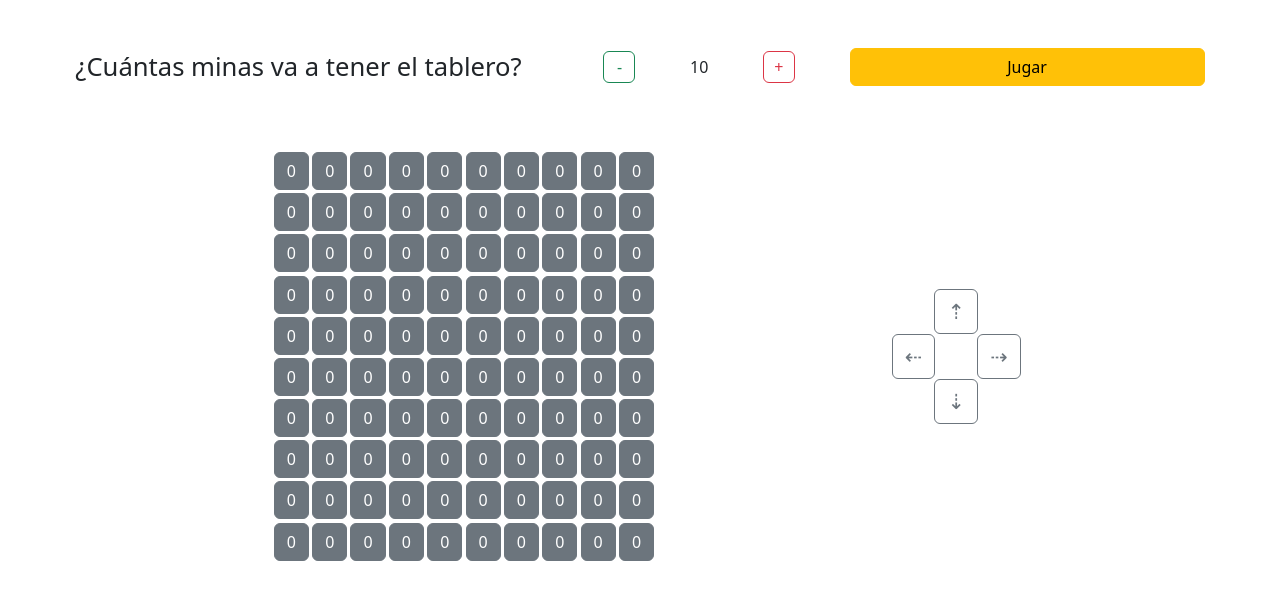
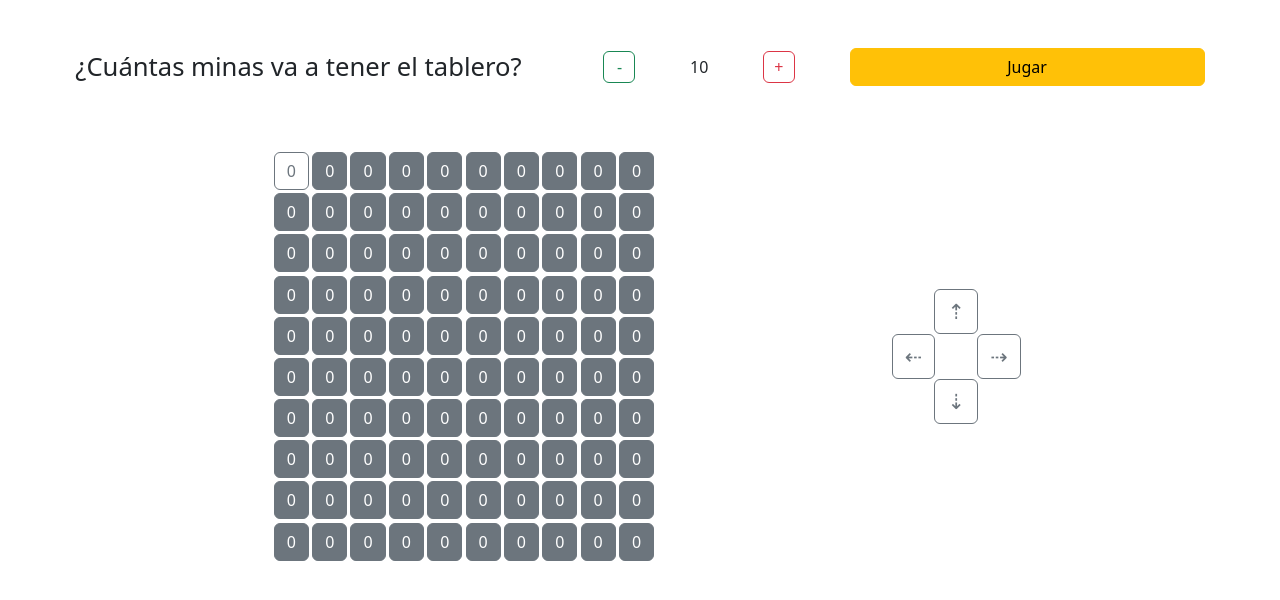
Before and after one commit to Nerea1209/JS, a React (Create React App) app in the folder REACT/react/src/: page / in a window 1280 px wide. Shown: the top 600 px of the page. Built offline with nearby package versions, Linux system fonts and the light colour scheme.

Commit message:
Sigue minevancic

```diff
--- a/REACT/react/src/App.js
+++ b/REACT/react/src/App.js
@@ -4,6 +4,7 @@ import Botonera from './componentes/BotoneraComponent ';
 import Campo from './componentes/CampoComponent';
 import { MINAS } from './shared/datos';
 import Selector from './componentes/SelectorMinas';
+import { Button, Col } from 'reactstrap';
 
 
 class App extends React.Component {
@@ -11,52 +12,235 @@ class App extends React.Component {
     super(props);
     this.state = {
       matriz: Array(10).fill(Array(10).fill(0)),
-      posicion: [0,0],
+      posicion: [0, 0],
+      colorPosicion: "secondary",
+      textoPosicion: "0",
       minas: 10,
-      matrizSolucion: Array(10).fill(Array(10).fill(0)),
+      matrizMinas: Array(10).fill(Array(10).fill(0)),
       display: "block",
+      camino: [],
+      finalizado: true,
     }
   }
   // Función que devuleve un numero aleatorio entre el rango dado
   aleatorio(min, max) {
     var horquilla = max - min;
     return Math.round(Math.random() * horquilla + min);
-}
-  jugar () {
-    m = Array(10).fill(Array(10).fill(0));
+  }
+  jugar() {
+    this.setState({ finalizado: false })
+    this.setState({ posicion: [0,0] })
+    let m = JSON.parse(JSON.stringify(Array(10).fill(Array(10).fill(0))));
     for (let i = 0; i < this.state.minas; i++) {
-      let fila = this.aleatorio(0, m.length);
-      let columna = this.aleatorio(0, m.length);
+      let fila = this.aleatorio(1, m.length - 1);
+
+      let columna = this.aleatorio(1, m.length - 1);
+
       m[fila][columna] = 1;
     }
-    this.setState({matrizSolucion: m})
-    this.setState({display: "block"})
+
+    m = m.map(v => v.map(l => {
+      if (l != 1) return Infinity;
+      else return l;
+    }))
+
+    this.minevancic()
+
+    console.log(m)
+    this.setState({ matrizMinas: m })
+    this.setState({ display: "block" })
+    setTimeout(() => this.darColor(), 250);
+    setTimeout(() => this.actualizar(), 250);
   }
+  minevancic() {
+    // Cambiamos a fuerza bruta
+    let array = JSON.parse(JSON.stringify(this.state.matrizMinas));
+    let c = true;
+    while (c) {
+      c = false;
+      for (let i = 0; i < array.length; i++) {
+        for (let j = 0; j < array[i].length; j++) {
+          // Arriba
+          if (i > 0 && array[i][j] > array[i - 1][j] + 1) {
+            array[i][j] = array[i - 1][j] + 1;
+            c = true;
+          }
+          // Abajo
+          if (i < array.length - 1 && array[i][j] > array[i + 1][j] + 1) {
+            array[i][j] = array[i + 1][j] + 1;
+            c = true;
+          }
+          // Derecha
+          if (j < array[i].length - 1 && array[i][j] > array[i][j + 1] + 1) {
+            array[i][j] = array[i][j + 1] + 1;
+            c = true;
+          }
+          // Izquierda
+          if (j > 0 && array[i][j] > array[i][j - 1] + 1) {
+            array[i][j] = array[i][j - 1] + 1;
+            c = true;
+          }
+          // Diagonal arriba derecha
+          if (j < array[i].length - 1 && i > 0 && array[i][j] > array[i - 1][j + 1] + 1) {
+            array[i][j] = array[i - 1][j + 1] + 1;
+            c = true;
+          }
+          // Diagonal arriba izquierda
+          if (j > 0 && i > 0 && array[i][j] > array[i - 1][j - 1] + 1) {
+            array[i][j] = array[i - 1][j - 1] + 1;
+            c = true;
+          }
+          // Diagonal abajo derecha
+          if (j < array[i].length - 1 && i < array.length - 1 && array[i][j] > array[i + 1][j + 1] + 1) {
+            array[i][j] = array[i + 1][j + 1] + 1;
+            c = true;
+          }
+          // Diagonal abajo izquierda
+          if (j > 0 && i < array.length - 1 && array[i][j] > array[i + 1][j - 1] + 1) {
+            array[i][j] = array[i + 1][j - 1] + 1;
+            c = true;
+          }
+        }
+      }
+    }
+    this.setState({ matrizMinas: array })
+  }
+  darColor() {
+    let coordenada = this.state.posicion;
+    switch (this.state.matrizMinas[coordenada[0]][coordenada[1]]) {
+      case 0:
+        this.setState({ colorPosicion: "secondary" });
+        break;
+      case 1:
+        this.setState({ colorPosicion: "danger" });
+        this.setState({finalizado:true})
+        break;
+      case 2:
+        this.setState({ colorPosicion: "warning" });
+        break;
+      case 3:
+        this.setState({ colorPosicion: "success" });
+        break;
+      default:
+        this.setState({ colorPosicion: "primary" });
+        break;
+    }
+    this.setState({ textoPosicion: this.state.matrizMinas[coordenada[0]][coordenada[1]] });
+  }
+  actualizar() {
+    var m = JSON.parse(JSON.stringify(this.state.matriz));
+    m.map((v, i) => v.map((k, j) => {
+      if (i === this.state.posicion[0] && j === this.state.posicion[1]) {
+        let arr = JSON.parse(JSON.stringify(this.state.camino));
+        arr.push(<Col key={i + v}><button style={{ width: "100%", height: "auto" }} color={this.state.colorPosicion}>{this.state.textoPosicion}</button></Col>);
+        this.setState({camino: arr})
+        console.log(this.state.camino)
+        return <Col key={i + v}><button style={{ width: "100%", height: "auto" }} color={this.state.colorPosicion} outline>{this.state.textoPosicion}</button></Col>;;
+      } else {
+        return <Col key={i + v}><Button style={{ width: "100%", height: "auto" }}>{k}</Button></Col>
+      }
+    })).map((v, i) => v.map((k, j) => {
+      if (this.state.camino.find(u => u.key[0] == k.key[0]) != undefined) {
+        console.log(this.state.camino.find(u => u.key[0] == k.key[0]))
+        return this.state.camino.find(u => u.key[0] == k.key[0])
+      } else {
+        return k
+      }
+    }));
+
+    this.setState({ matriz: m });
+  }
+
   aumentar() {
     if (this.state.minas < 100) {
-      this.setState({minas: (this.state.minas + 1)})
+      this.setState({ minas: (this.state.minas + 1) })
     }
   }
   disminuir() {
     if (this.state.minas > 1) {
-      this.setState({minas: (this.state.minas - 1)})
+      this.setState({ minas: (this.state.minas - 1) })
     }
   }
-  onClick() {
+  onClick(movimiento) {
+    console.log(movimiento)
     // Mover arriba, abajo, derecha o izquierda controlando no salirnos de la matriz
+    if (!this.state.finalizado) {
+      let pos = JSON.parse(JSON.stringify(this.state.posicion))
+      console.log(pos)
+
+      // ARRIBA
+      if (movimiento == "Arriba") {
+        if (pos[0] > 0) {
+          pos = [pos[0] - 1, pos[1]];
+          this.setState({ posicion: pos })
+          this.darColor()
+          this.actualizar()
+        } else {
+          this.setState({ finalizado: true })
+        }
+      }
+
+      if (movimiento == "Abajo") {
+        if (pos[0] < this.state.matriz[0].length - 1) {
+          pos = [pos[0] + 1, pos[1]];
+          this.setState({ posicion: pos })
+          this.darColor()
+          this.actualizar()
+        } else {
+          this.setState({ finalizado: true })
+        }
+      }
+
+      if (movimiento == "Izquierda") {
+        if (pos[1] > 0) {
+          pos = [pos[0], pos[1] - 1];
+          this.setState({ posicion: pos })
+          this.darColor()
+          this.actualizar()
+        } else {
+          this.setState({ finalizado: true })
+        }
+      }
+
+      if (movimiento == "Derecha") {
+        if (pos[1] < this.state.matriz.length - 1) {
+          pos = [pos[0], pos[1] + 1];
+          this.setState({ posicion: pos })
+          this.darColor()
+          this.actualizar()
+        } else {
+          this.setState({ finalizado: true })
+        }
+      }
+    }
+
   }
   render() {
     return (
       <div className="App">
-          <div id='jugar' style={{display: "flex", flexFlow: "row wrap", alignItems: "center", justifyContent:"space-evenly", margin: "2rem", padding: "1rem"}}>
-            <Selector
-              minas={this.state.minas}
-              onClickMas = {() => this.aumentar()}
-              onClickMenos = {() => this.disminuir()}
-              />
-            <Campo style={{display: this.state.display}} matriz={this.state.matriz} posicion={this.state.posicion}/>
-            <Botonera style={{display: this.state.display}} />
-          </div>
+        <div id='jugar' style={{ display: "flex", flexFlow: "row wrap", alignItems: "center", justifyContent: "space-evenly", margin: "2rem", padding: "1rem" }}>
+          <Selector
+            minas={this.state.minas}
+            onClickMas={() => this.aumentar()}
+            onClickMenos={() => this.disminuir()}
+            onClickJugar={() => this.jugar()}
+          />
+          <Campo
+            style={{ display: this.state.display }}
+            matriz={this.state.matriz}
+            posicion={this.state.posicion}
+            colorPosicion={this.state.colorPosicion}
+            textoPosicion={this.state.textoPosicion}
+            matrizMinas={this.state.matrizMinas}
+            actualizar={() => this.actualizar()}
+            color={() => this.darColor()}
+            camino = {this.state.camino}
+          />
+          <Botonera
+            style={{ display: this.state.display }}
+            onClick={(x) => this.onClick(x)}
+          />
+        </div>
       </div>
     );
   }
--- a/REACT/react/src/componentes/BotoneraComponent .js
+++ b/REACT/react/src/componentes/BotoneraComponent .js
@@ -8,13 +8,13 @@ function Botonera(props) {
       <Container style={props.style}>
         <Row xs="3" style={{ width: "8rem" }}>
           <Col></Col>
-          <Col><Button style={{ fontSize: "1.3rem" }} outline onClick={props.onClick}>⇡</Button></Col>
+          <Col><Button style={{ fontSize: "1.3rem" }} outline onClick={() => props.onClick("Arriba")}>⇡</Button></Col>
           <Col></Col>
-          <Col><Button style={{ fontSize: "1.3rem" }} outline onClick={props.onClick}>⇠</Button></Col>
+          <Col><Button style={{ fontSize: "1.3rem" }} outline onClick={() => props.onClick("Izquierda")}>⇠</Button></Col>
           <Col></Col>
-          <Col><Button style={{ fontSize: "1.3rem" }} outline onClick={props.onClick}>⇢</Button></Col>
+          <Col><Button style={{ fontSize: "1.3rem" }} outline onClick={() => props.onClick("Derecha")}>⇢</Button></Col>
           <Col></Col>
-          <Col><Button style={{ fontSize: "1.3rem" }} outline onClick={props.onClick}>⇣</Button></Col>
+          <Col><Button style={{ fontSize: "1.3rem" }} outline onClick={() => props.onClick("Abajo")}>⇣</Button></Col>
           <Col></Col>
         </Row>
       </Container>
--- a/REACT/react/src/componentes/CampoComponent.js
+++ b/REACT/react/src/componentes/CampoComponent.js
@@ -3,10 +3,19 @@ import React from 'react';
 import { Button, Row, Col, Container } from 'reactstrap';
 
 function Campo(props) {
+
   return (
     <div>
       <Container style={props.style}>
-        {props.matriz.map((v, i, array) => <Row>{v.map((k, j, fila) => <Col style={{ padding: ".1rem" }}><Button style={{ width: "100%", height: "auto" }}>{k}</Button></Col>)}</Row>)}
+        {props.matriz.map((v, i) => <Row key={i}>{v.map((k, j) => {
+          if (i === props.posicion[0] && j === props.posicion[1]) {
+            return <Col key={i + j} style={{ padding: ".1rem" }}><Button style={{ width: "100%", height: "auto" }} color={props.colorPosicion} outline>{props.textoPosicion}</Button></Col>
+          } else {
+            return <Col key={i + j} style={{ padding: ".1rem" }}><Button style={{ width: "100%", height: "auto" }}>{k}</Button></Col>
+          }
+        })}</Row>)}
+
+
       </Container>
     </div>
   );
--- a/REACT/react/src/componentes/SelectorMinas.js
+++ b/REACT/react/src/componentes/SelectorMinas.js
@@ -9,7 +9,7 @@ function Selector(props) {
       <Button style={{width:"2rem", height:"2rem", lineHeight:"1rem"}} color='success' outline onClick={() => props.onClickMenos()}>-</Button>
       <span>{props.minas}</span>
       <Button style={{width:"2rem", height:"2rem", lineHeight:"1rem", padding:0}} color='danger' outline onClick={() => props.onClickMas()}>+</Button>
-      <Button style={{flex:"0 30%"}} color='warning'>Jugar</Button>
+      <Button style={{flex:"0 30%"}} color='warning' onClick={() => props.onClickJugar()}>Jugar</Button>
     </div>
   );
 }
```
